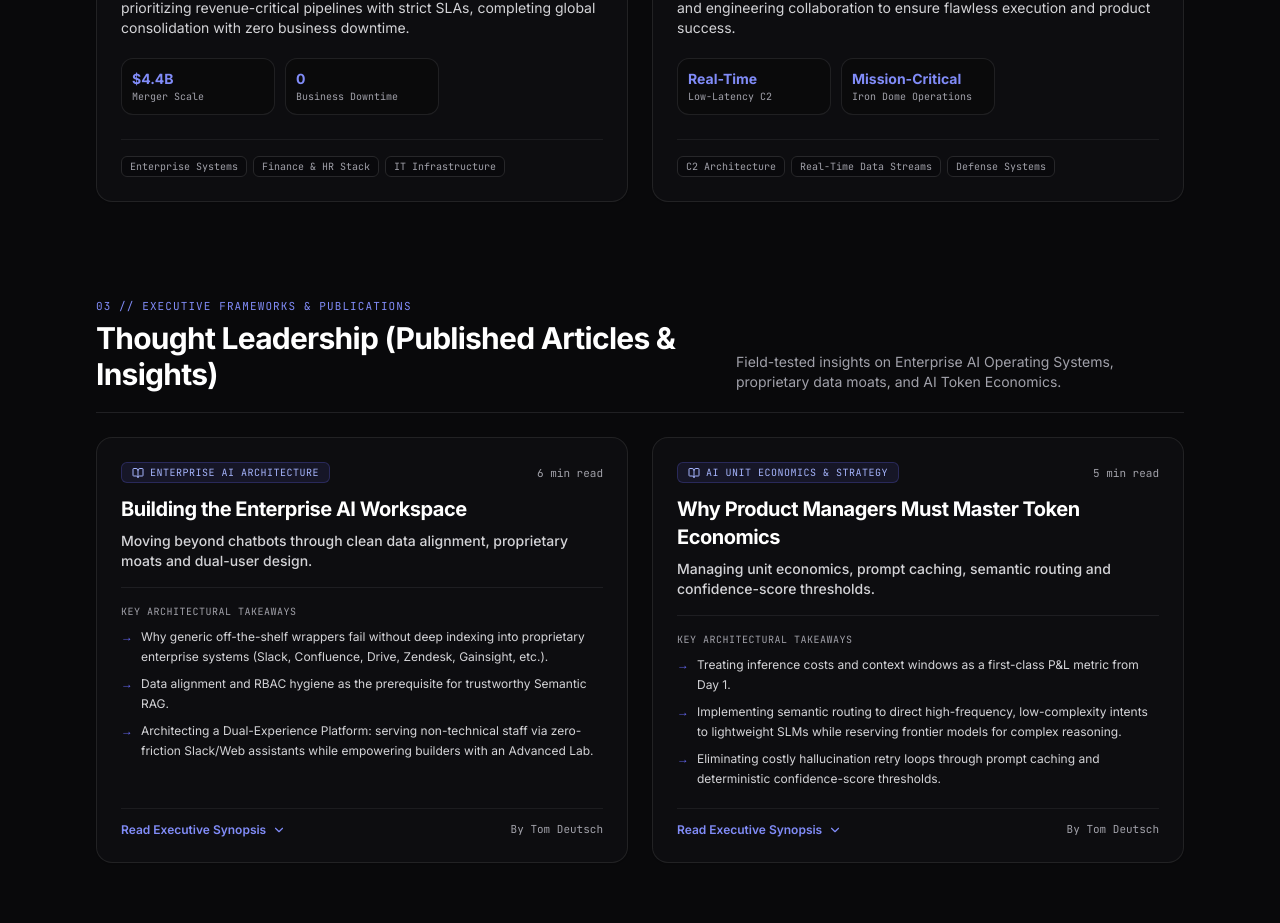
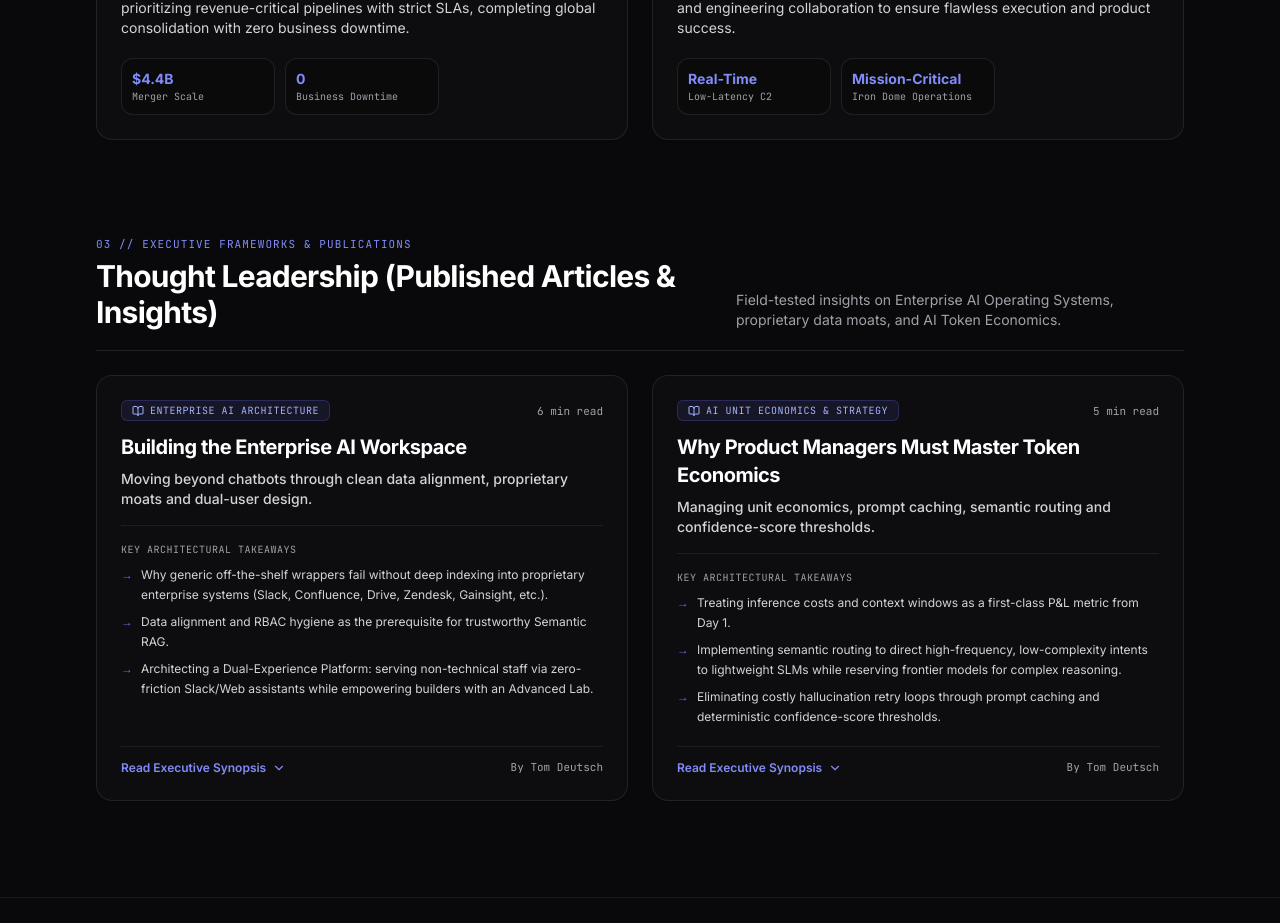
Before and after one commit to ThomasPrompt/Resume_Portfolio, a Next.js app: page / in a window 1280 px wide. Shown: the part 2740-3663 px from the top of the page. Built offline with nearby package versions, Linux system fonts and the light colour scheme.

Commit message:
Remove all remaining tag rows from case studies

```diff
--- a/src/app/page.tsx
+++ b/src/app/page.tsx
@@ -91,7 +91,7 @@ export default function PortfolioHomePage() {
             </div>
           </div>
 
-          {/* Section Links - Now Cleanly Fitted in One Single Line */}
+          {/* Section Links */}
           <nav className="hidden lg:flex items-center gap-6 text-xs font-medium text-zinc-600 dark:text-zinc-400 whitespace-nowrap">
             <a
               href="#pillars"
@@ -120,7 +120,7 @@ export default function PortfolioHomePage() {
             </button>
           </nav>
 
-          {/* Header Actions & Theme Switcher (CV & LinkedIn removed from here) */}
+          {/* Header Actions & Theme Switcher */}
           <div className="flex items-center gap-2">
             <button
               onClick={() => setIsDark((prev) => !prev)}
@@ -241,7 +241,7 @@ export default function PortfolioHomePage() {
               </div>
             </div>
 
-            {/* Right Column: Interactive AI Agent & Executive One-Pager Card (CV buttons removed) */}
+            {/* Right Column: Interactive AI Agent & Executive One-Pager Card */}
             <div className="lg:col-span-5">
               <div className="rounded-2xl border border-indigo-500/30 bg-gradient-to-br from-indigo-500/[0.09] via-cyan-500/[0.05] to-emerald-500/[0.05] p-6 sm:p-7 space-y-4 shadow-sm">
                 <div className="space-y-2">
@@ -489,7 +489,7 @@ export default function PortfolioHomePage() {
                 </div>
               ))}
 
-            {/* Case Studies 02 & 03 Side-by-Side */}
+            {/* Case Studies 02 & 03 Side-by-Side (Tags completely removed) */}
             <div className="grid grid-cols-1 lg:grid-cols-2 gap-6">
               {PORTFOLIO_DATA.caseStudies
                 .filter((cs) => !cs.featured)
@@ -527,17 +527,6 @@ export default function PortfolioHomePage() {
                           </div>
                         ))}
                       </div>
-                    </div>
-
-                    <div className="mt-6 pt-4 border-t border-zinc-100 dark:border-zinc-800/60 flex flex-wrap gap-1.5">
-                      {cs.techStack.map((tech) => (
-                        <span
-                          key={tech}
-                          className="rounded-md border border-zinc-200 dark:border-zinc-800 bg-zinc-50 dark:bg-zinc-950/70 px-2 py-0.5 text-[10px] font-mono text-zinc-600 dark:text-zinc-400"
-                        >
-                          {tech}
-                        </span>
-                      ))}
                     </div>
                   </div>
                 ))}
```
